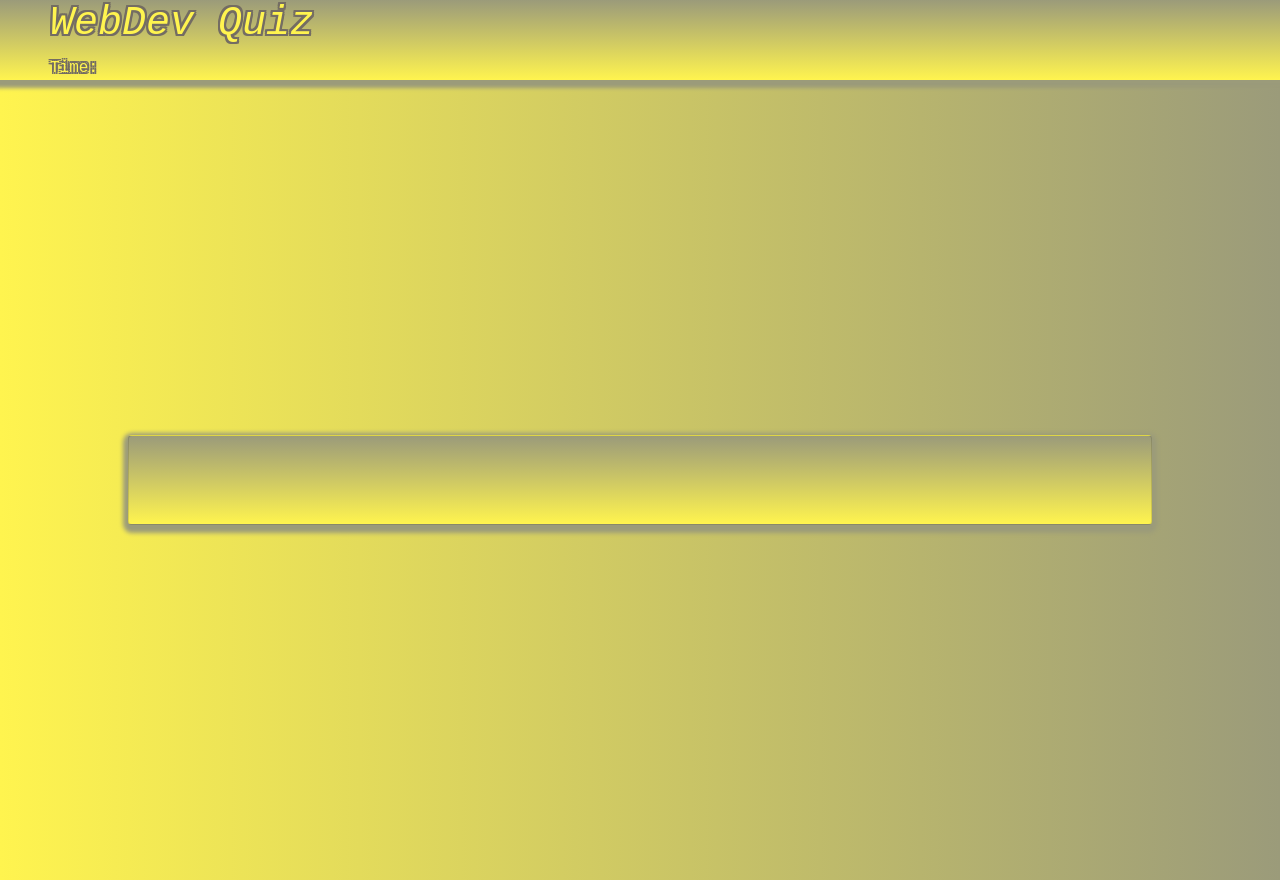
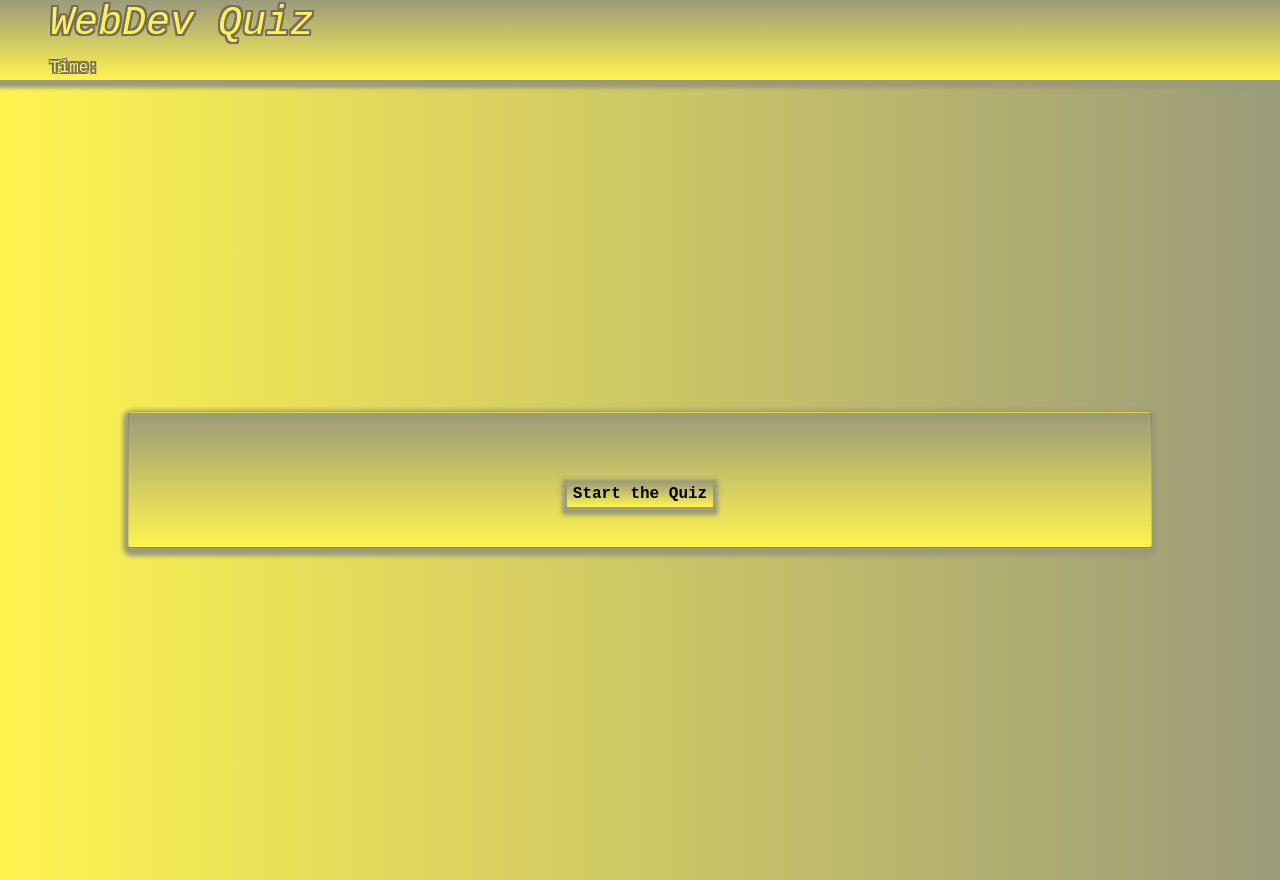
Before and after one commit to Will-Riffe/Module-4-Web-APIs-Challenge-Code-Quiz, a website: page index.html in a window 1280 px wide. Drawn offline with nearby package versions, Linux system fonts and the light colour scheme.

Commit message:
added start btn to index, main.js adjusted style

```diff
--- a/assets/main.js
+++ b/assets/main.js
@@ -2,6 +2,7 @@
 const quizContainer = document.querySelector(".quiz");
 const questionElement = document.querySelector(".question");
 const choicesElement = document.querySelector(".choices");
+const startButton = document.getElementById("start");
 const timeElement = document.getElementById("time");
 const timerDuration = 60; // unit = seconds
 
--- a/assets/style.css
+++ b/assets/style.css
@@ -23,7 +23,6 @@ header {
     text-shadow: 2px 0 var(--text-c), -2px 0 var(--text-c), 0 2px var(--text-c), 0 -2px var(--text-c),
              2px 2px var(--text-c), -2px -2px var(--text-c), 2px -2px var(--text-c), -2px 2px var(--text-c);
 }
-
 
 body {
     background-image: var(--bd-gradient);
@@ -67,6 +66,7 @@ h2.card-title {
     margin:10px;
     background-image: var(--hd-gradient);
     box-shadow: var(--head-shadow);
-    color:white;
+    color:black;
     font-weight:bold;
+    border:var(--text-c);
 }
--- a/index.html
+++ b/index.html
@@ -43,6 +43,7 @@
                   drawn from js arrays-->
               <h2 class="questions card-title"></h2>
               <ul class="choices"></ul>
+              <button class="btn-primary" id="start">Start the Quiz</button>
             </div>
         </article>
       </main>
```
